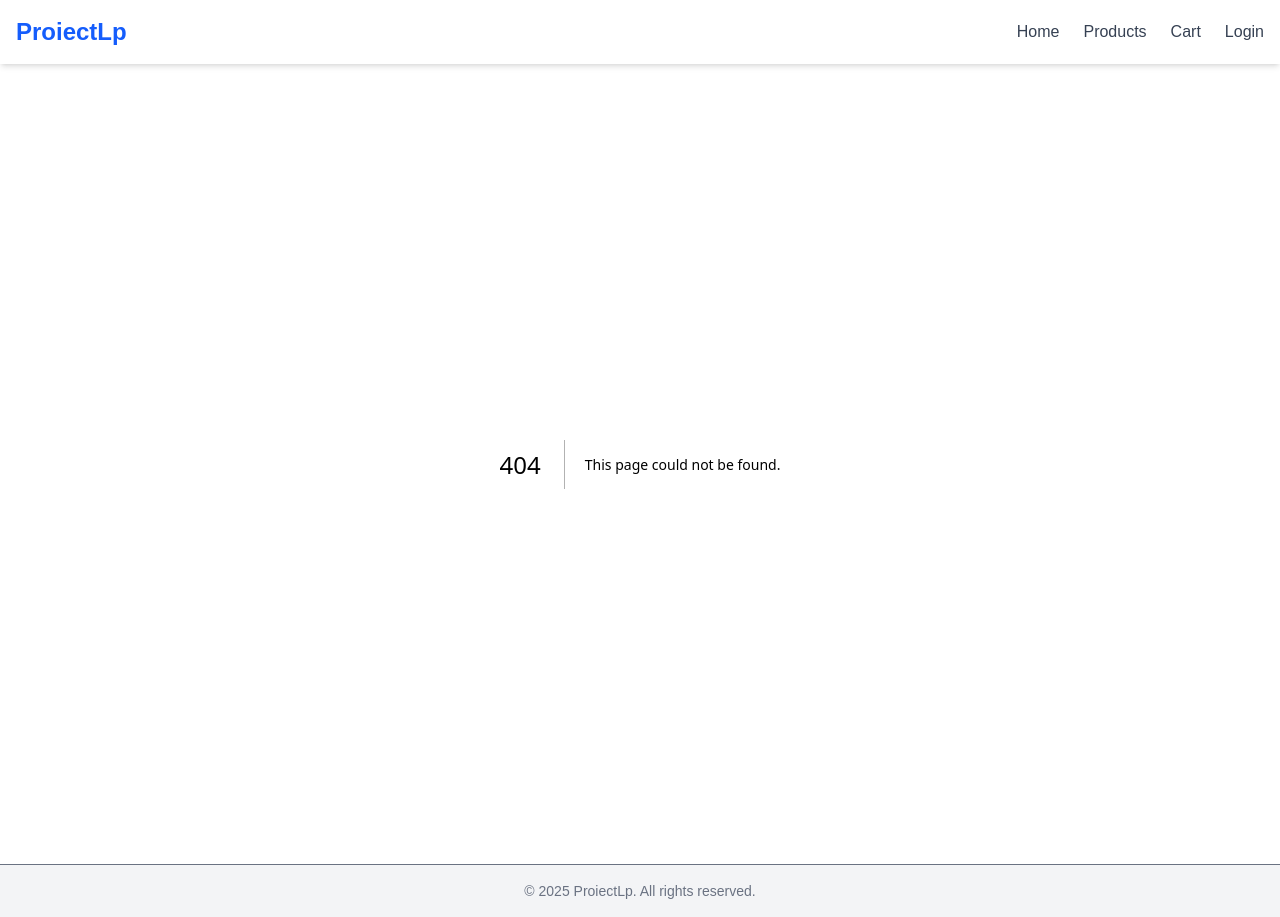
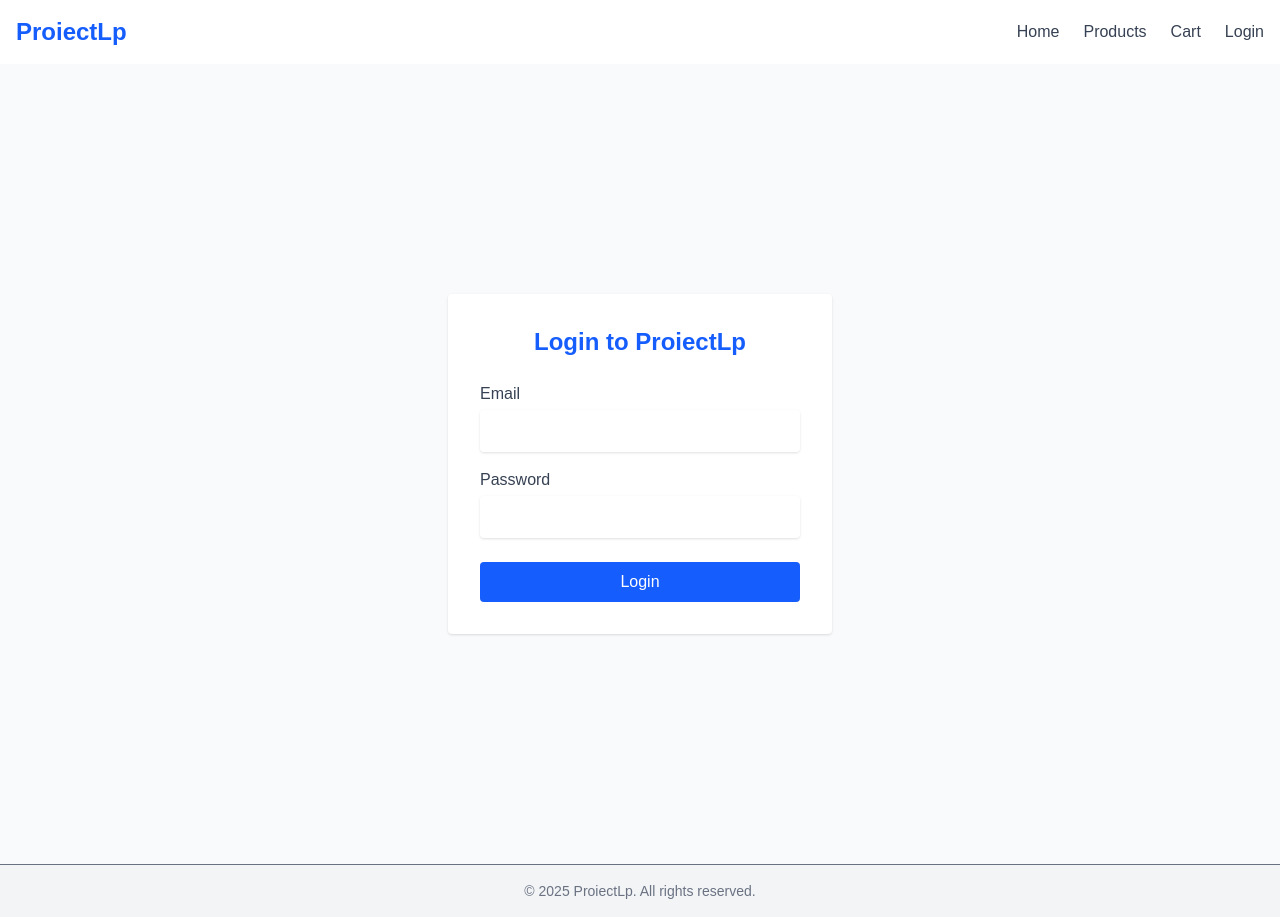
Before and after one commit to StanoievDragan/ProiectLp, a Next.js app in the folder frontend/: page /login in a window 1280 px wide. Before the commit this address had no page. Built offline with nearby package versions, Linux system fonts and the light colour scheme.

Commit message:
feat: add login page with email and password input handling

```diff
--- /dev/null
+++ b/frontend/app/login/page.js
@@ -0,0 +1,50 @@
+'use client'; // allow client-side interactivity
+
+import { useState } from "react";
+
+export default function LoginPage() {
+  const [email, setEmail] = useState('');
+  const [password, setPassword] = useState('');
+
+  const handleSubmit = (e) => {
+    e.preventDefault();
+    console.log("Logging in:", { email, password });
+  };
+
+  return (
+    <div className="min-h-screen flex items-center justify-center bg-gray-50 px-4">
+      <form onSubmit={handleSubmit} className="w-full max-w-sm bg-white p-8 rounded shadow">
+        <h2 className="text-2xl font-bold mb-6 text-center text-blue-600">Login to ProiectLp</h2>
+
+        <label className="block mb-4">
+          <span className="text-gray-700">Email</span>
+          <input
+            type="email"
+            required
+            value={email}
+            onChange={(e) => setEmail(e.target.value)}
+            className="mt-1 w-full px-3 py-2 border rounded shadow-sm focus:outline-none focus:ring focus:border-blue-300"
+          />
+        </label>
+
+        <label className="block mb-6">
+          <span className="text-gray-700">Password</span>
+          <input
+            type="password"
+            required
+            value={password}
+            onChange={(e) => setPassword(e.target.value)}
+            className="mt-1 w-full px-3 py-2 border rounded shadow-sm focus:outline-none focus:ring focus:border-blue-300"
+          />
+        </label>
+
+        <button
+          type="submit"
+          className="w-full bg-blue-600 text-white py-2 rounded hover:bg-blue-700 transition"
+        >
+          Login
+        </button>
+      </form>
+    </div>
+  );
+}
```
